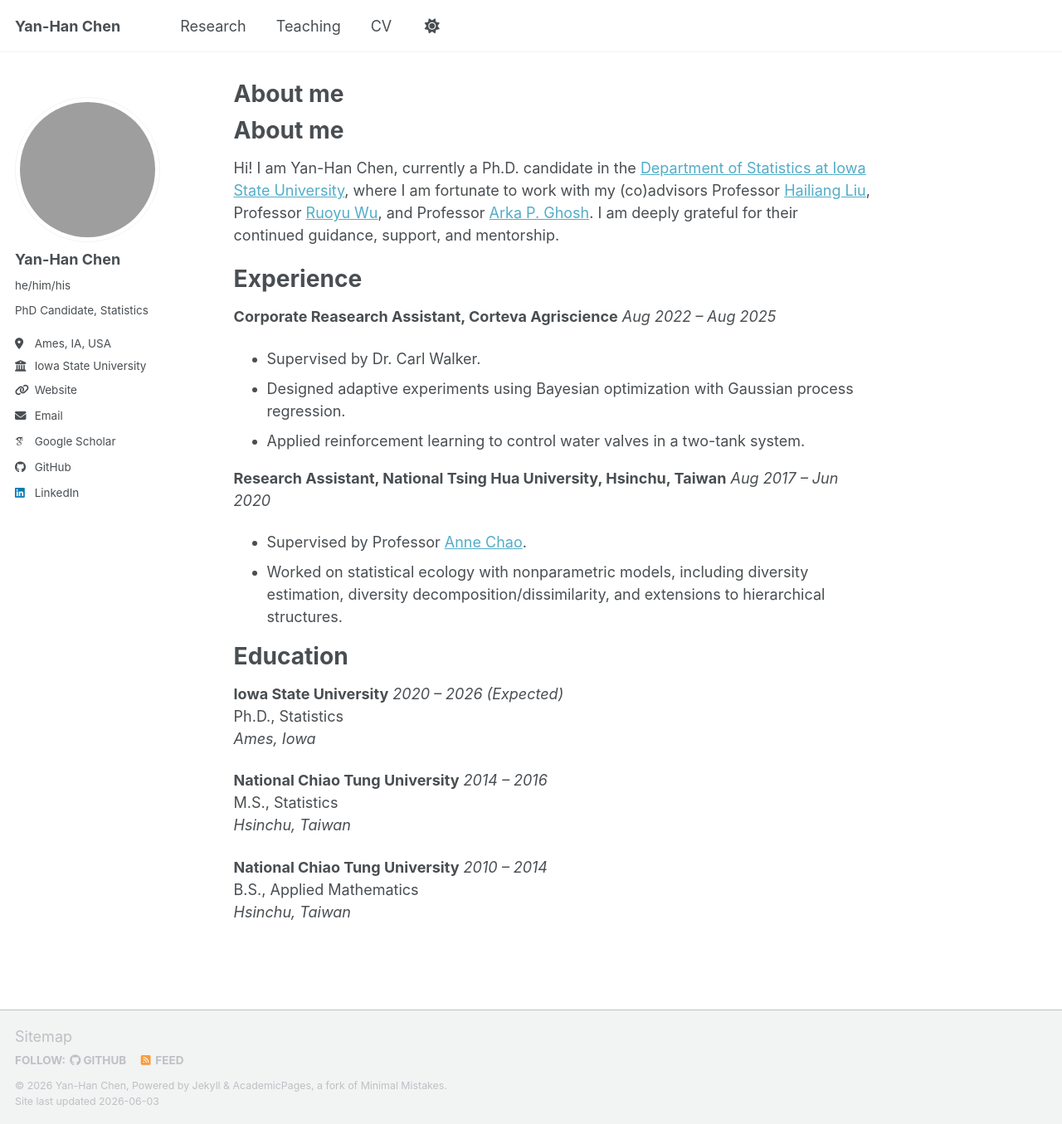
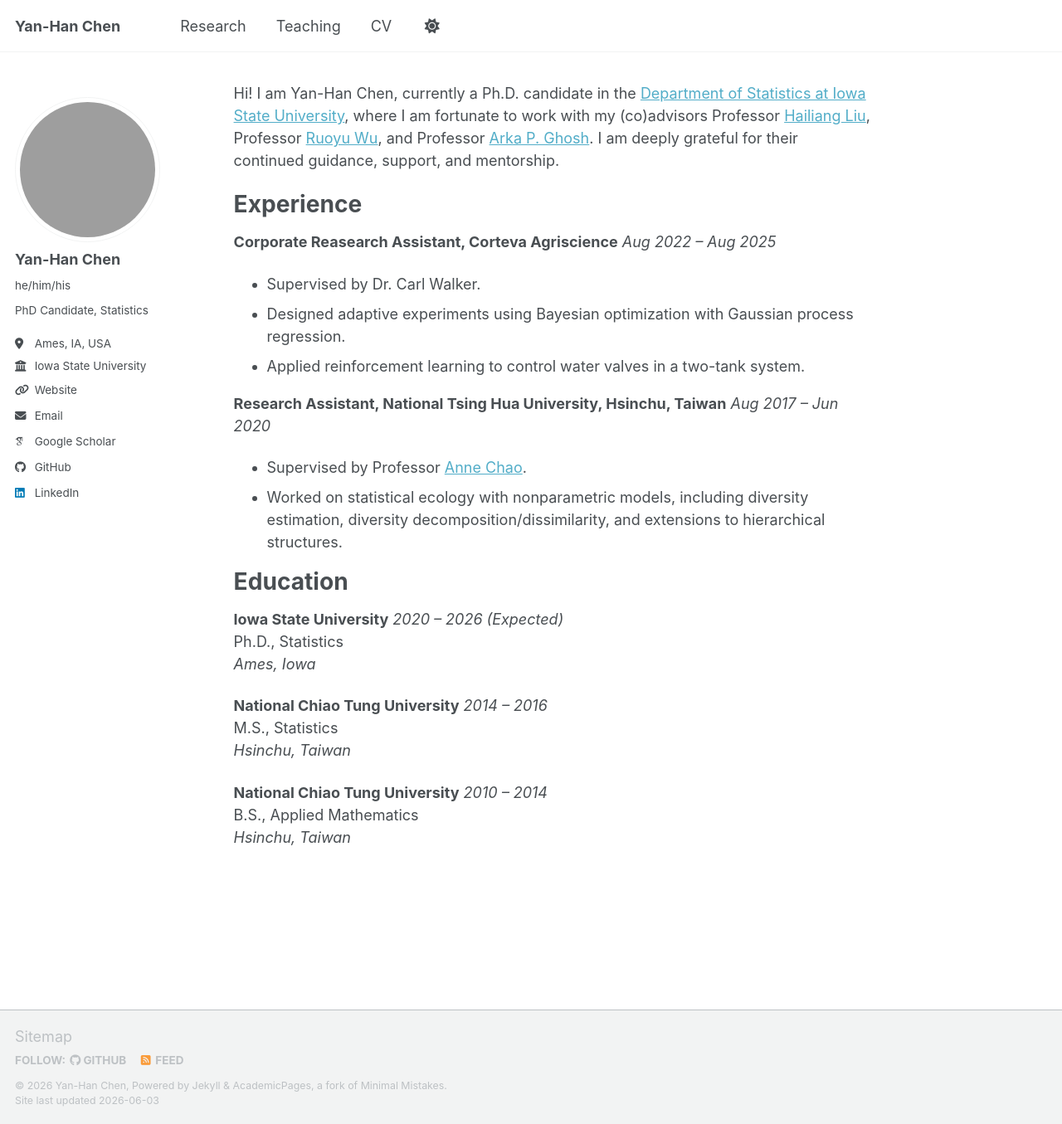
Before and after one commit to YanHanChen/YanHanChen.github.io, a Jekyll site: the page built from _pages/about.md, in a window 1280 px wide and 1355 px high. Shown: the whole window at 83% size. Built offline with Jekyll 4.4.1, drawn with Linux system fonts in a browser that asks for light colours; some web fonts are replaced; a script bundle is joined from its source files by our own code; library files that are not in the unit come from our copies; our own code applies the rules of GitHub Pages for plain Markdown files.

Commit message:
Update about and publications pages

```diff
--- a/_pages/about.md
+++ b/_pages/about.md
@@ -7,9 +7,6 @@
   - /about.html
 ---
 
-
-About me
-======
 
 Hi! I am Yan-Han Chen, currently a Ph.D. candidate in the [Department of Statistics at Iowa State University](https://www.stat.iastate.edu), where I am fortunate to work with my (co)advisors Professor [Hailiang Liu](https://faculty.sites.iastate.edu/hliu/), Professor [Ruoyu Wu](https://sites.google.com/site/ruoyuwu90/), and Professor [Arka P. Ghosh](https://sites.google.com/view/apghosh/). I am deeply grateful for their continued guidance, support, and mentorship.
 
```
Also changed, not shown: _pages/publications.md (+0 -2 lines).
